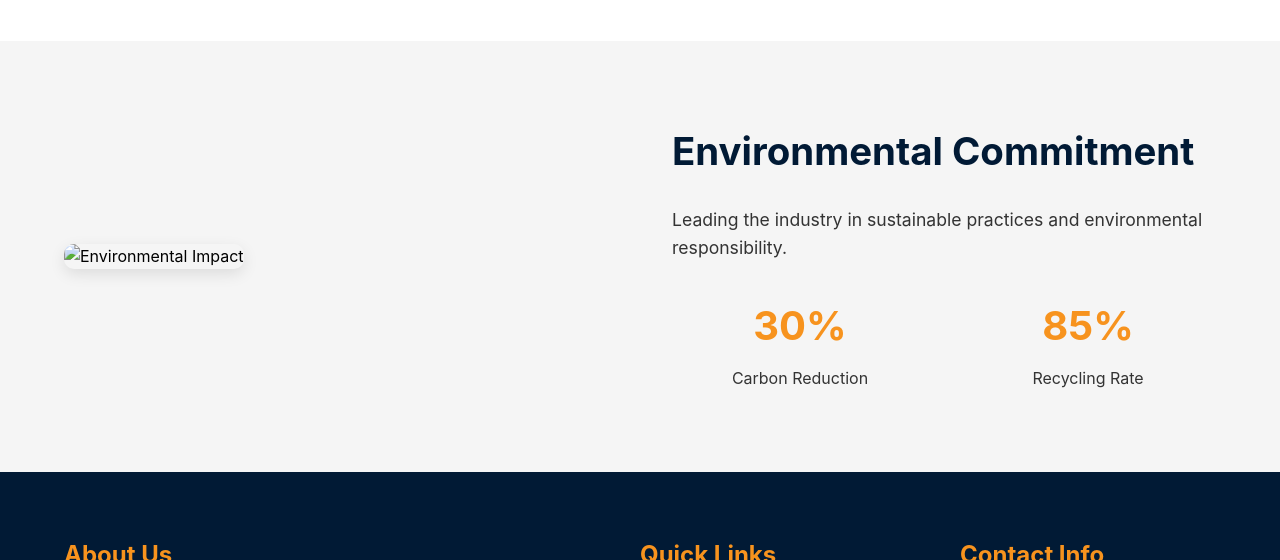
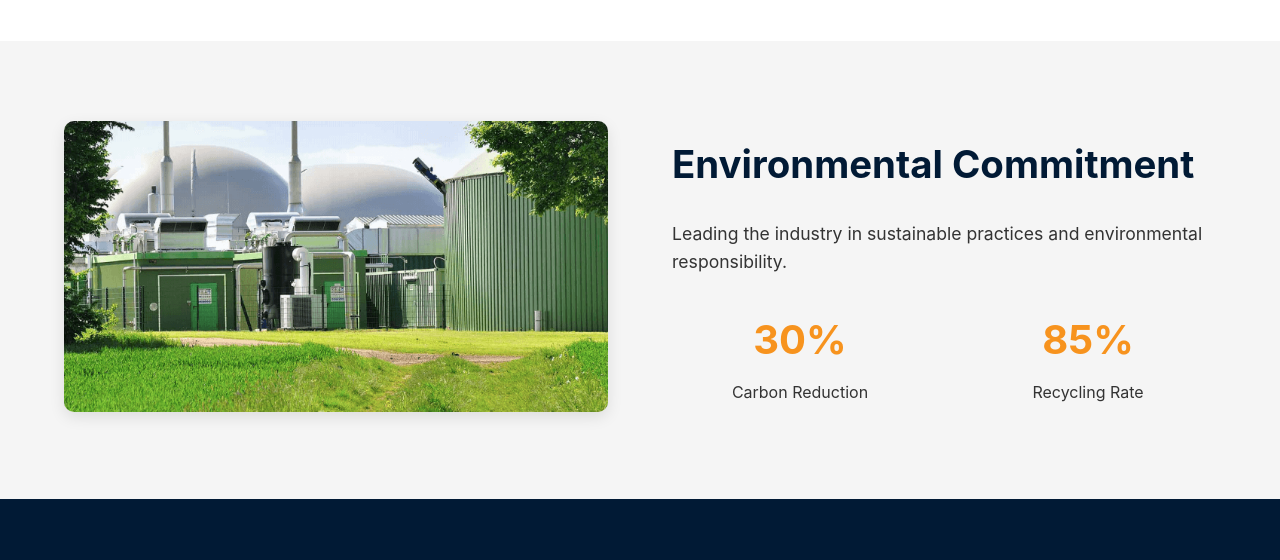
Before and after one commit to marxgreg24/pearl-website, a plain HTML site: page statistic.html in a window 1280 px wide. Shown: the part 920-1480 px from the top of the page. Drawn offline with Linux system fonts and the light colour scheme.

Commit message:
added image to the 2nd section

```diff
--- a/statistic.html
+++ b/statistic.html
@@ -82,7 +82,7 @@
         <section class="stats-section">
             <div class="stats-container">
                 <div class="stats-image">
-                    <img src="path-to-image-2.jpg" alt="Environmental Impact">
+                    <img src="./images/biogas-plant.png" alt="Environmental Impact">
                 </div>
                 <div class="stats-content">
                     <h2>Environmental Commitment</h2>
```
